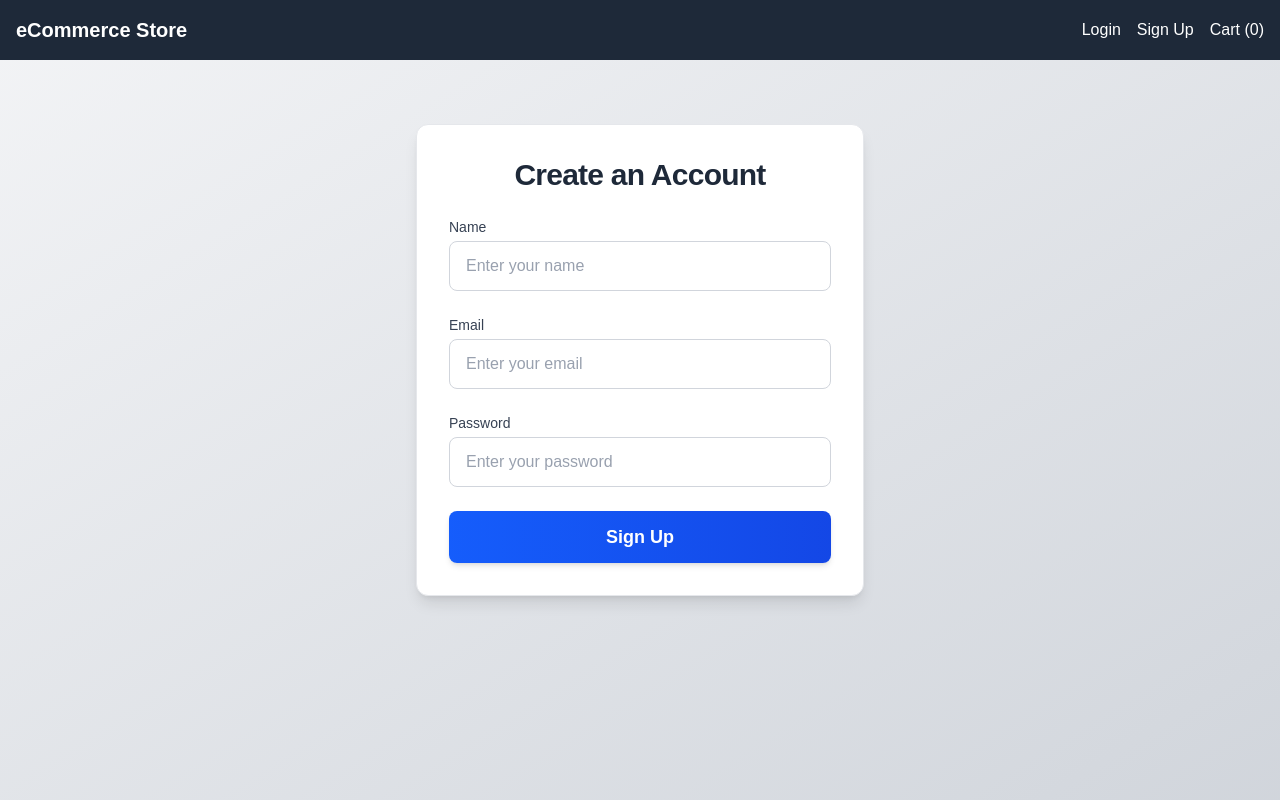
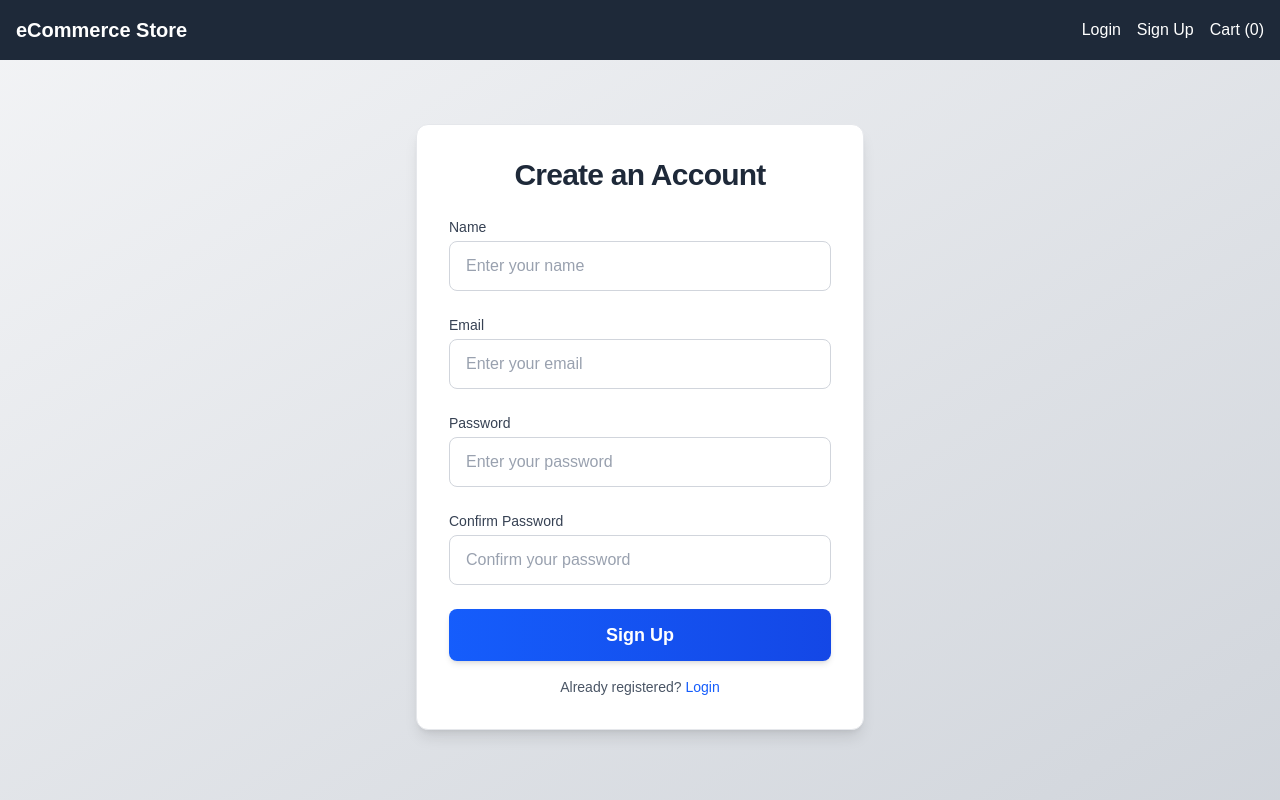
Before and after one commit to Camrahd/ecommerce-frontend, a Next.js app: page /signup in a window 1280 px wide. Built offline with nearby package versions, Linux system fonts and the light colour scheme.

Commit message:
login sign up updated

```diff
--- a/app/login/page.tsx
+++ b/app/login/page.tsx
@@ -1,9 +1,9 @@
-// app/login/page.tsx
 "use client";
 import Navbar from "@/components/Navbar";
 import { useState } from "react";
 import axios, { AxiosError } from "axios";
 import { useRouter } from "next/navigation";
+import Link from "next/link"; // Import Link component
 
 // Define the shape of the error response from your backend
 interface ErrorResponse {
@@ -158,6 +158,16 @@ export default function LoginPage() {
               {error}
             </div>
           )}
+
+          {/* Add the "Not registered? Register" link */}
+          <div className="mt-4 text-center">
+            <p className="text-sm text-gray-600">
+              Not registered?{" "}
+              <Link href="/signup" className="text-blue-600 hover:text-blue-800 hover:underline font-medium">
+                Register
+              </Link>
+            </p>
+          </div>
         </div>
       </div>
     </div>
--- a/app/signup/page.tsx
+++ b/app/signup/page.tsx
@@ -1,9 +1,9 @@
-// app/signup/page.tsx
 "use client";
 import Navbar from "@/components/Navbar";
 import { useState } from "react";
 import axios, { AxiosError } from "axios";
 import { useRouter } from "next/navigation";
+import Link from "next/link"; // Import Link component
 
 interface ErrorResponse {
   message?: string;
@@ -21,6 +21,7 @@ export default function SignupPage() {
     name: "",
     email: "",
     password: "",
+    confirmPassword: "",
   });
   const [message, setMessage] = useState<string | null>(null);
   const [error, setError] = useState<string | null>(null);
@@ -39,6 +40,13 @@ export default function SignupPage() {
     setMessage(null);
     setError(null);
     setIsLoading(true);
+
+    // Validate that passwords match
+    if (formData.password !== formData.confirmPassword) {
+      setError("Passwords do not match. Please try again.");
+      setIsLoading(false);
+      return;
+    }
 
     try {
       const response = await axios.post<SignupResponse>(
@@ -128,6 +136,23 @@ export default function SignupPage() {
                 required
               />
             </div>
+            <div>
+              <label
+                htmlFor="confirmPassword"
+                className="block text-sm font-medium text-gray-700 mb-1"
+              >
+                Confirm Password
+              </label>
+              <input
+                type="password"
+                id="confirmPassword"
+                value={formData.confirmPassword}
+                onChange={handleChange}
+                className="w-full px-4 py-3 border border-gray-300 rounded-lg focus:outline-none focus:ring-2 focus:ring-blue-500 focus:border-transparent transition-all duration-200 text-gray-700 placeholder-gray-400"
+                placeholder="Confirm your password"
+                required
+              />
+            </div>
             <button
               type="submit"
               disabled={isLoading}
@@ -175,6 +200,16 @@ export default function SignupPage() {
               {error}
             </div>
           )}
+
+          {/* Add the "Already registered? Login" link */}
+          <div className="mt-4 text-center">
+            <p className="text-sm text-gray-600">
+              Already registered?{" "}
+              <Link href="/login" className="text-blue-600 hover:text-blue-800 hover:underline font-medium">
+                Login
+              </Link>
+            </p>
+          </div>
         </div>
       </div>
     </div>
```
